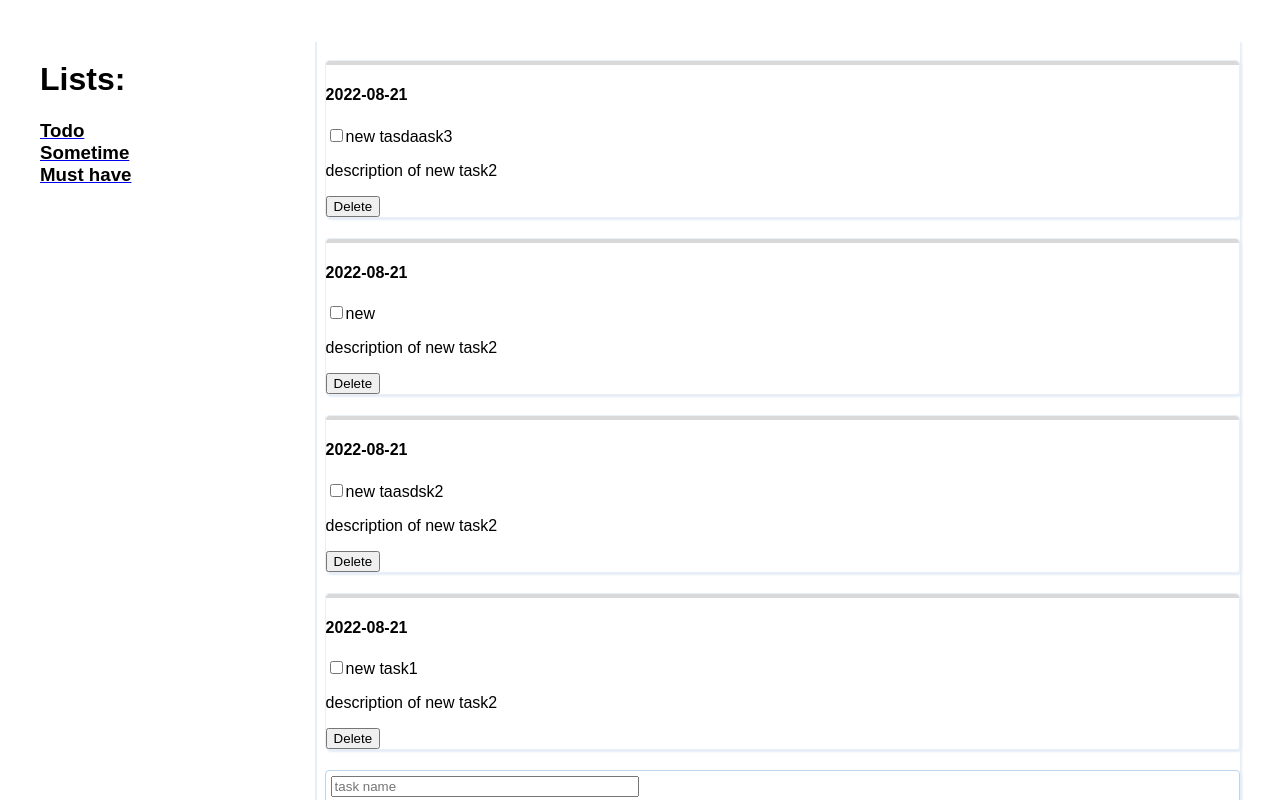
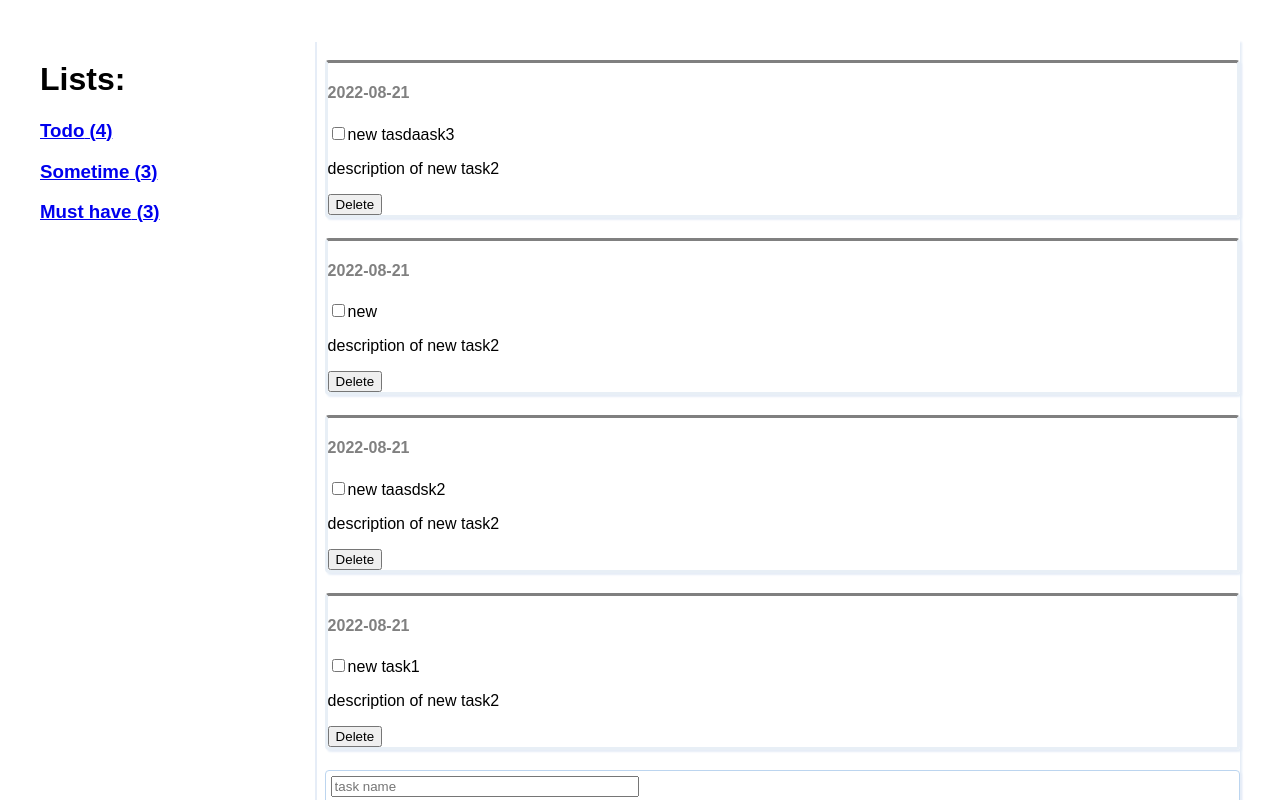
Before and after one commit to Akatosh-Kiber18/react-todo-list, a React (Create React App) app: page /lists/20 in a window 1280 px wide. Shown: the top 800 px of the page. Built offline with nearby package versions, Linux system fonts and the light colour scheme.

Commit message:
react taskList add task-functional

```diff
--- a/src/App.js
+++ /dev/null
@@ -1,19 +0,0 @@
-import './App.css';
-import TodoListSidebar from "./components/sidebar/TodoListSidebar";
-import TaskList from "./components/taskList/TaskList";
-import NewTaskForm from "./components/taskForm/NewTaskForm";
-import {Route, Routes} from "react-router-dom";
-
-function App(props) {
-    return (
-        <div className="App">
-            <TodoListSidebar lists={props.state.lists} />
-            <Routes>
-            <Route path='/lists/:id' element={<TaskList tasks={props.state.tasks} />} />
-            <Route path='/lists/:id' element={<NewTaskForm tasks={props.state.tasks} />} />
-            </Routes>
-        </div>
-    );
-}
-
-export default App;
--- /dev/null
+++ b/src/App.jsx
@@ -0,0 +1,155 @@
+import './App.css';
+import TodoListSidebar from "./components/sidebar/TodoListSidebar";
+import TaskList from "./components/taskList/TaskList";
+import {Route, Routes} from "react-router-dom";
+import {useState} from "react";
+
+function App() {
+    let initState = {
+        showCompletedTasks: false,
+        lists: [
+            {
+                "id": 20,
+                "name": "Todo",
+            },
+            {
+                "id": 21,
+                "name": "Sometime",
+            },
+            {
+                "id": 22,
+                "name": "Must have",
+            }
+        ],
+        tasks: [
+            {
+                "done": false,
+                "id": 62,
+                "name": "new tasdaask3",
+                "dueDate": "2022-08-21",
+                "description": "description of new task2",
+                "listId": 20
+            },
+            {
+                "done": false,
+                "id": 69,
+                "name": "new",
+                "dueDate": "2022-08-21",
+                "description": "description of new task2",
+                "listId": 20
+            },
+            {
+                "done": false,
+                "id": 61,
+                "name": "new taasdsk2",
+                "dueDate": "2022-08-21",
+                "description": "description of new task2",
+                "listId": 20
+            },
+            {
+                "done": false,
+                "id": 60,
+                "name": "new task1",
+                "dueDate": "2022-08-21",
+                "description": "description of new task2",
+                "listId": 20
+            },
+            {
+                "done": false,
+                "id": 65,
+                "name": "new tasdasdask3",
+                "dueDate": "2022-08-21",
+                "description": "description of new task3",
+                "listId": 21
+            },
+            {
+                "done": false,
+                "id": 64,
+                "name": "new task2",
+                "dueDate": "2022-08-21",
+                "description": "description of new task2",
+                "listId": 21
+            },
+            {
+                "done": false,
+                "id": 63,
+                "name": "task1",
+                "dueDate": "2022-08-21",
+                "description": "description of new task1",
+                "listId": 21
+            },
+            {
+                "done": false,
+                "id": 68,
+                "name": "task3",
+                "dueDate": "2022-08-21",
+                "description": "description of new task3",
+                "listId": 22
+            },
+            {
+                "done": false,
+                "id": 67,
+                "name": "task2",
+                "dueDate": "2022-08-21",
+                "description": "description of new task2",
+                "listId": 22
+            },
+            {
+                "done": false,
+                "id": 66,
+                "name": "new task1",
+                "dueDate": "2022-08-21",
+                "description": "description of new task1",
+                "listId": 22
+            }
+        ]
+    }
+    const [appState, setAppState] = useState(initState);
+
+    function addTask(task) {
+        task.id = Math.floor(Math.random() * 1000000);
+
+        setAppState(
+            {...appState, tasks: [...appState.tasks, task]})
+    }
+
+    function deleteTask(taskId) {
+        setAppState(
+            {
+                ...appState,
+                tasks: appState.tasks
+                    .filter(t => t.id !== taskId)
+            })
+    }
+
+    function changeTaskStatus(taskId) {
+        setAppState(
+            {
+                ...appState,
+                tasks: appState.tasks.map(t => t.id === taskId ? {
+                    done: !t.done,
+                    id: t.id,
+                    name: t.name,
+                    dueDate: t.dueDate,
+                    description: t.description,
+                    listId: t.listId
+                } : t)
+            })
+    }
+
+    return (
+        <div className="App">
+            <TodoListSidebar lists={appState.lists} tasks={appState.tasks}/>
+            <Routes>
+                <Route path='/lists/:id'
+                       element={<TaskList tasks={appState.tasks}
+                                          addTask={addTask}
+                                          deleteTask={deleteTask}
+                                          changeTaskStatus={changeTaskStatus}/>}
+                />
+            </Routes>
+        </div>
+    );
+}
+
+export default App;
--- /dev/null
+++ b/src/components/sidebar/ListElem/ListElem.js
@@ -0,0 +1,13 @@
+import React from 'react';
+import style from './ListElem.css'
+import {Link} from "react-router-dom";
+
+const ListElem = (props) => {
+    return (
+        <div>
+            <Link to={"/lists/" + props.list.id}><h3 className={style.listName}>{props.list.name} ({props.count})</h3></Link>
+        </div>
+    );
+};
+
+export default ListElem;
--- a/src/components/sidebar/TodoListSidebar.js
+++ b/src/components/sidebar/TodoListSidebar.js
@@ -1,8 +1,8 @@
 import React from 'react';
-import ListsElem from "./listElements/ListsElem";
+import ListElem from "./ListElem/ListElem";
 
 const TodoListSidebar = (props) => {
-    let listsElements = props.lists.map(l => <ListsElem key={"list"+l.id} list={l} />)
+    let listsElements = props.lists.map(l => <ListElem key={"list"+l.id} list={l} count={props.tasks.filter(t => t.listId === l.id).length} />)
 
     return (
         <div className="TodoListSidebar">
--- a/src/components/sidebar/listElements/ListsElem.js
+++ /dev/null
@@ -1,13 +0,0 @@
-import React from 'react';
-import style from './ListElem.module.css'
-import {Link} from "react-router-dom";
-
-const ListsElem = (props) => {
-    return (
-        <div>
-            <Link to={"/lists/" + props.list.id}><h3 className={style.listName}>{props.list.name}</h3></Link>
-        </div>
-    );
-};
-
-export default ListsElem;
--- a/src/components/taskForm/NewTaskForm.js
+++ b/src/components/taskForm/NewTaskForm.js
@@ -1,35 +1,26 @@
 import React, {useState} from 'react';
 import style from './NewTaskForm.module.css';
 
-const NewTaskForm = (props) => {
-    const listId = props.listId;
-    let tasks = props.tasks;
-
-    const [newTask, setTask] = useState(tasks.filter(t => t.listId === listId));
-
+const NewTaskForm = ({listId, addTask}) => {
     const [taskName, setTaskName] = useState('');
     const [taskDescription, setDescription] = useState('');
     const [taskDueDate, setDueDate] = useState('');
-    const [idForTask, setIdForTask] = useState(1);
 
-    let addTask = () => {
+    const onAddTaskClick = () => {
         if (taskName.trim().length === 0) {
             alert("name??")
             return
         }
-        setTask([...newTask, {
+
+        addTask({
             done: false,
-            id: idForTask,
+            id: undefined,
             name: taskName,
             dueDate: taskDueDate || null,
             description: taskDescription || null,
             listId: +listId
-        }])
+        });
 
-
-        console.log(newTask);
-
-        setIdForTask(id => id + 1)
         setTaskName('');
         setDueDate('');
         setDescription('');
@@ -50,7 +41,7 @@ const NewTaskForm = (props) => {
             <input className={style.input} type="text" value={taskName} onChange={nameInput} name="name" placeholder={'task name'} />
             <input className={style.input} type="text" value={taskDescription} onChange={descriptionInput} name="description" placeholder={'description'} />
             <input className={style.input} type="date" value={taskDueDate} onChange={dateInput} name="dueDate" placeholder={"date"} />
-            <button className={style.button} type='button' onClick={addTask}>Add task</button>
+            <button className={style.button} type='button' onClick={onAddTaskClick}>Add task</button>
         </form>
     );
 };
--- a/src/components/taskList/TaskList.js
+++ b/src/components/taskList/TaskList.js
@@ -1,20 +1,20 @@
 import React from 'react';
 import TaskElem from "./taskElements/TaskElem";
+import NewTaskForm from "../taskForm/NewTaskForm";
 import {useParams} from "react-router-dom";
-import NewTaskForm from "../taskForm/NewTaskForm";
 
-const TaskList = (props) => {
-    const params = useParams();
-    const listId = +params.id;
-
-    let tasks = props.tasks
-        .filter(t => t.listId === listId)
-        .map(t => <TaskElem key={t.id} task={t} />)
-
+const TaskList = ({tasks, addTask, deleteTask, changeTaskStatus}) => {
+    const listId = +useParams().id
     return (
         <div className="TaskList">
-              {tasks}
-            <NewTaskForm listId={listId} tasks={props.tasks} />
+            {
+                tasks
+                    .filter(t => t.listId === listId)
+                    .map(t =>
+                        <TaskElem key={t.id} task={t} deleteTask={deleteTask} changeTaskStatus={changeTaskStatus}/>
+                    )
+            }
+            <NewTaskForm listId={listId} addTask={addTask}/>
         </div>
     );
 };
--- a/src/components/taskList/taskElements/TaskElem.js
+++ b/src/components/taskList/taskElements/TaskElem.js
@@ -1,19 +1,36 @@
-import React from 'react';
-import style from  './TaskElem.module.css'
+import React, {useState} from 'react';
+import style from './TaskElem.module.css'
 
-const TaskElem = (props) => {
-    let task = props.task
+const TaskElem = ({task, deleteTask, changeTaskStatus}) => {
+    const [isDone, setIsDone] = useState(task.done);
 
+    function onCheckboxClick(id) {
+        changeTaskStatus(id);
+        handleClick();
+    }
+
+    const handleClick = () => {
+        setIsDone(done => !done)
+    }
     return (
-        <div >
-            <div id={task.id} className= {style.taskDetails}>
-                <div className= {style.taskDetailsStripGrey}></div>
-                <h4 className={style.taskDetailsDueDate}>{task.dueDate}</h4>
-                <input type="checkbox" className={style.checkbox}/>
-                <label className={style.taskDetailsName}>{task.name}</label>
+        <div>
+            <div id={task.id} className={style.taskDetails}
+                 style={{
+                     borderTopColor: isDone ? "green" : "gray",
+                 }}>
+                <h4 className={style.taskDetailsDueDate}
+                    style={{
+                        color: isDone ? "green" : "gray",
+                    }}>{task.dueDate || '[no due date]'}</h4>
+                <input type="checkbox" className={style.checkbox} checked={task.done} onClick={() => onCheckboxClick(task.id)}/>
+                <label className={style.taskDetailsName}
+                       style={{
+                           textDecoration: isDone ? "line-through" : "",
+                           color: isDone ? "grey" : ""
+                       }}>{task.name}</label>
                 <p>{task.description}</p>
                 <span>
-                    <button >Delete</button>
+                    <button onClick={() => deleteTask(task.id)}>Delete</button>
                 </span>
             </div>
         </div>
--- a/src/components/taskList/taskElements/TaskElem.module.css
+++ b/src/components/taskList/taskElements/TaskElem.module.css
@@ -1,5 +1,5 @@
 .taskDetails {
-    border: 1px solid #E8EFF6;
+    border: 3px solid #E8EFF6;
     box-shadow: 2px 2px 2px #E6EDF7;
     border-radius: 4px;
     margin-top: 20px;
--- a/src/index.js
+++ b/src/index.js
@@ -2,14 +2,13 @@ import React from 'react';
 import ReactDOM from 'react-dom/client';
 import './index.css';
 import App from './App';
-import {state} from "./storage/state";
 import {BrowserRouter} from "react-router-dom";
 
 const root = ReactDOM.createRoot(document.getElementById('root'));
 root.render(
-  <React.StrictMode>
-      <BrowserRouter>
-    <App state={state}/>
-      </BrowserRouter>
-  </React.StrictMode>
+    <React.StrictMode>
+        <BrowserRouter>
+            <App/>
+        </BrowserRouter>
+    </React.StrictMode>
 );
--- a/src/storage/state.js
+++ /dev/null
@@ -1,99 +0,0 @@
-export let state = {
-    showCompletedTasks: false,
-    lists: [
-        {
-            "id": 20,
-            "name": "Todo",
-        },
-        {
-            "id": 21,
-            "name": "Sometime",
-        },
-        {
-            "id": 22,
-            "name": "Must have",
-        }
-    ],
-    tasks: [
-        {
-            "done": false,
-            "id": 62,
-            "name": "new tasdaask3",
-            "dueDate": "2022-08-21",
-            "description": "description of new task2",
-            "listId": 20
-        },
-        {
-            "done": false,
-            "id": 69,
-            "name": "new",
-            "dueDate": "2022-08-21",
-            "description": "description of new task2",
-            "listId": 20
-        },
-        {
-            "done": false,
-            "id": 61,
-            "name": "new taasdsk2",
-            "dueDate": "2022-08-21",
-            "description": "description of new task2",
-            "listId": 20
-        },
-        {
-            "done": false,
-            "id": 60,
-            "name": "new task1",
-            "dueDate": "2022-08-21",
-            "description": "description of new task2",
-            "listId": 20
-        },
-        {
-            "done": false,
-            "id": 65,
-            "name": "new tasdasdask3",
-            "dueDate": "2022-08-21",
-            "description": "description of new task3",
-            "listId": 21
-        },
-        {
-            "done": false,
-            "id": 64,
-            "name": "new task2",
-            "dueDate": "2022-08-21",
-            "description": "description of new task2",
-            "listId": 21
-        },
-        {
-            "done": false,
-            "id": 63,
-            "name": "task1",
-            "dueDate": "2022-08-21",
-            "description": "description of new task1",
-            "listId": 21
-        },
-        {
-            "done": false,
-            "id": 68,
-            "name": "task3",
-            "dueDate": "2022-08-21",
-            "description": "description of new task3",
-            "listId": 22
-        },
-        {
-            "done": false,
-            "id": 67,
-            "name": "task2",
-            "dueDate": "2022-08-21",
-            "description": "description of new task2",
-            "listId": 22
-        },
-        {
-            "done": false,
-            "id": 66,
-            "name": "new task1",
-            "dueDate": "2022-08-21",
-            "description": "description of new task1",
-            "listId": 22
-        }
-    ]
-}
```
Also changed, not shown: src/components/sidebar/ListElem/ListElem.css (renamed from src/components/sidebar/listElements/ListElem.module.css).
